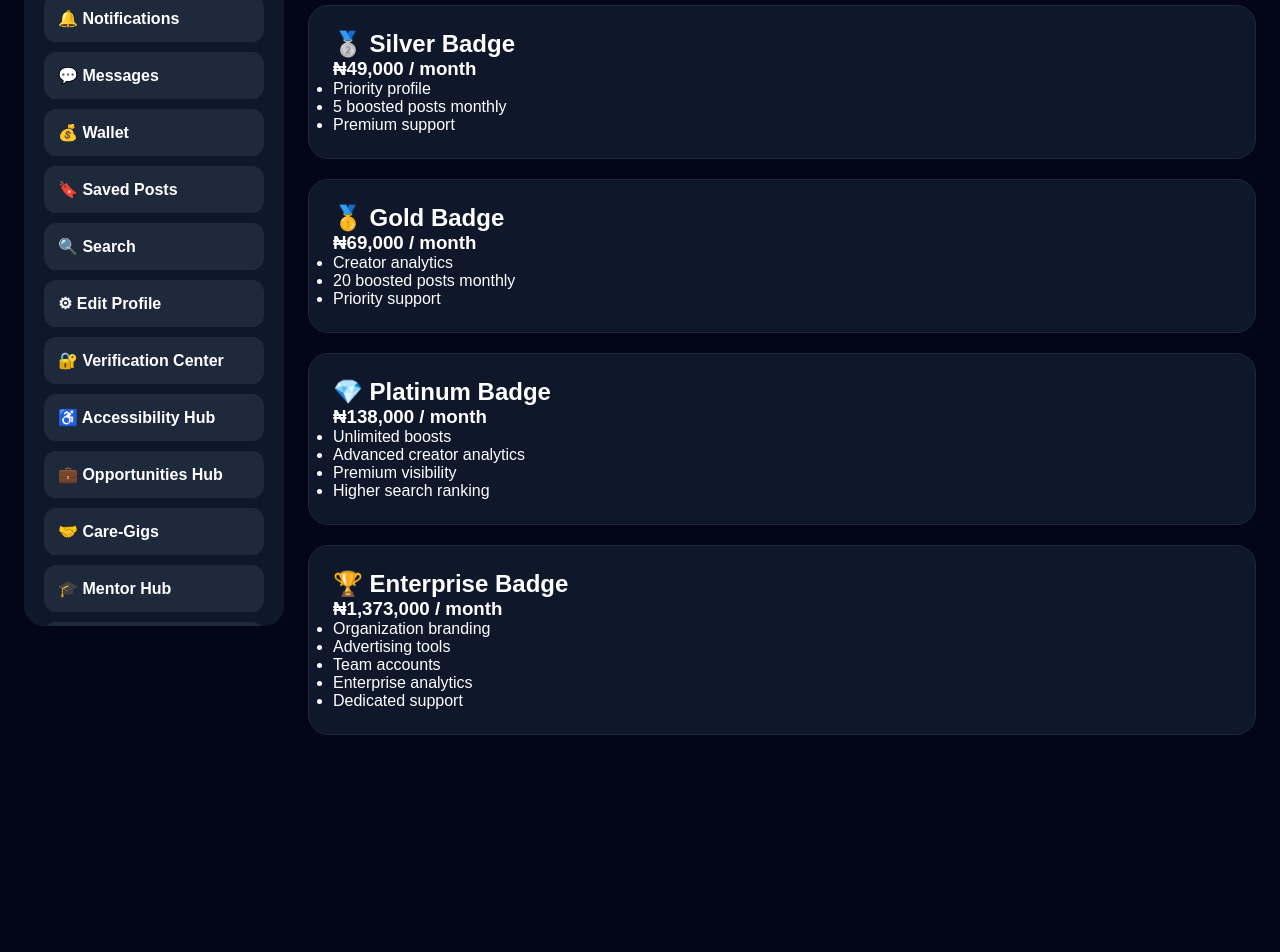
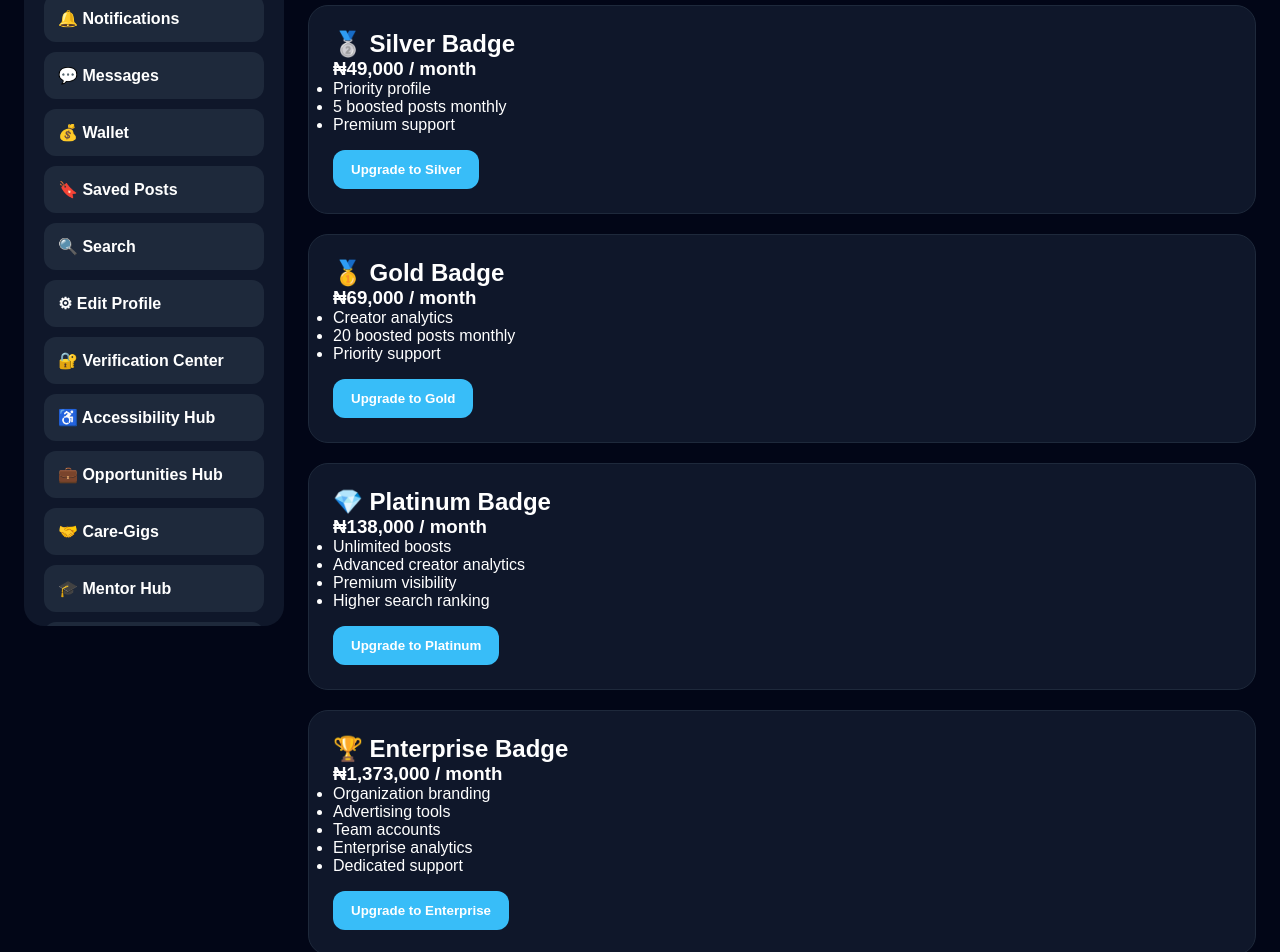
Before and after one commit to inclurah-png/inclura-web, a React (Vite) app: page /premium-dashboard in a window 1280 px wide. Shown: the part 158-1110 px from the top of the page. Before the commit the page ends 937 px from the top, so only its background shows below. Built offline with nearby package versions, Linux system fonts and the light colour scheme; no server answers; sample sign-in values are in the browser's storage.

Commit message:
Refactor PremiumDashboard component layout
Fix and update

```diff
--- a/src/pages/PremiumDashboard.jsx
+++ b/src/pages/PremiumDashboard.jsx
@@ -1,6 +1,9 @@
 import DashboardLayout from "../components/DashboardLayout";
+import { useNavigate } from "react-router-dom";
 
 function PremiumDashboard() {
+const navigate = useNavigate();
+
 return (
 <DashboardLayout>
 <div
@@ -29,6 +32,15 @@ function PremiumDashboard() {
         <li>5 boosted posts monthly</li>
         <li>Premium support</li>
       </ul>
+
+      <button
+        style={button}
+        onClick={() =>
+          navigate("/premium-payment")
+        }
+      >
+        Upgrade to Silver
+      </button>
     </div>
 
     <div style={card}>
@@ -40,6 +52,15 @@ function PremiumDashboard() {
         <li>20 boosted posts monthly</li>
         <li>Priority support</li>
       </ul>
+
+      <button
+        style={button}
+        onClick={() =>
+          navigate("/premium-payment")
+        }
+      >
+        Upgrade to Gold
+      </button>
     </div>
 
     <div style={card}>
@@ -52,6 +73,15 @@ function PremiumDashboard() {
         <li>Premium visibility</li>
         <li>Higher search ranking</li>
       </ul>
+
+      <button
+        style={button}
+        onClick={() =>
+          navigate("/premium-payment")
+        }
+      >
+        Upgrade to Platinum
+      </button>
     </div>
 
     <div style={card}>
@@ -65,9 +95,19 @@ function PremiumDashboard() {
         <li>Enterprise analytics</li>
         <li>Dedicated support</li>
       </ul>
+
+      <button
+        style={button}
+        onClick={() =>
+          navigate("/premium-payment")
+        }
+      >
+        Upgrade to Enterprise
+      </button>
     </div>
   </div>
 </DashboardLayout>
+
 );
 }
 
@@ -79,4 +119,15 @@ const card = {
 border: "1px solid #1e293b",
 };
 
+const button = {
+background: "#38bdf8",
+color: "white",
+border: "none",
+padding: "12px 18px",
+borderRadius: "12px",
+cursor: "pointer",
+fontWeight: "700",
+marginTop: "16px",
+};
+
 export default PremiumDashboard;
```
Lines whose indentation alone changed are shown as unchanged.
